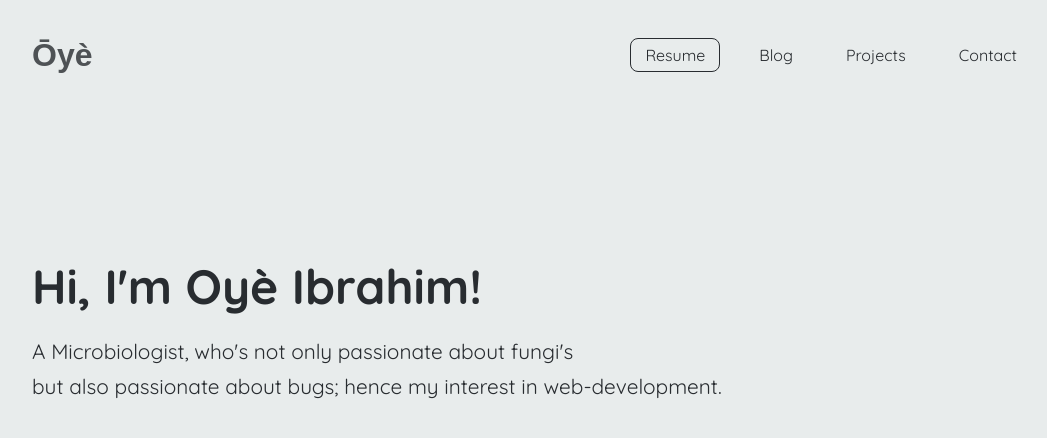
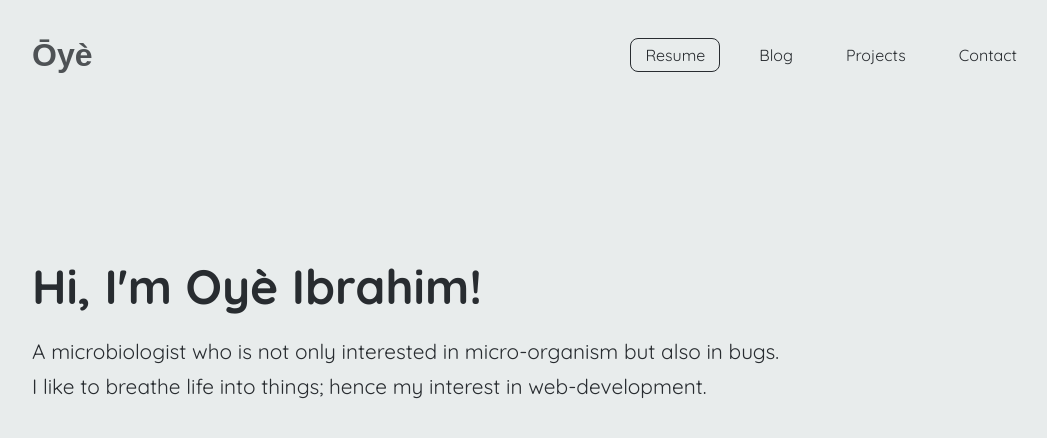
Before and after one commit to Oye-Ibrahim/Portfolio, a plain HTML site: page index.html in a window 1280 px wide. Shown: the whole page, without its empty margins (96-1143 px from the left). Drawn offline with Linux system fonts and the light colour scheme.

Commit message:
Changed the intro text

```diff
--- a/index.html
+++ b/index.html
@@ -52,8 +52,9 @@
         <section class="hero-section">
           <h1>Hi, I'm Oyè Ibrahim!</h1>
           <p>
-            A Microbiologist, who's not only passionate about fungi's <br />
-            but also passionate about bugs; hence my interest in
+            A microbiologist who is not only interested in micro-organism but
+            also in bugs.<br />
+            I like to breathe life into things; hence my interest in
             web-development.
           </p>
         </section>
```
